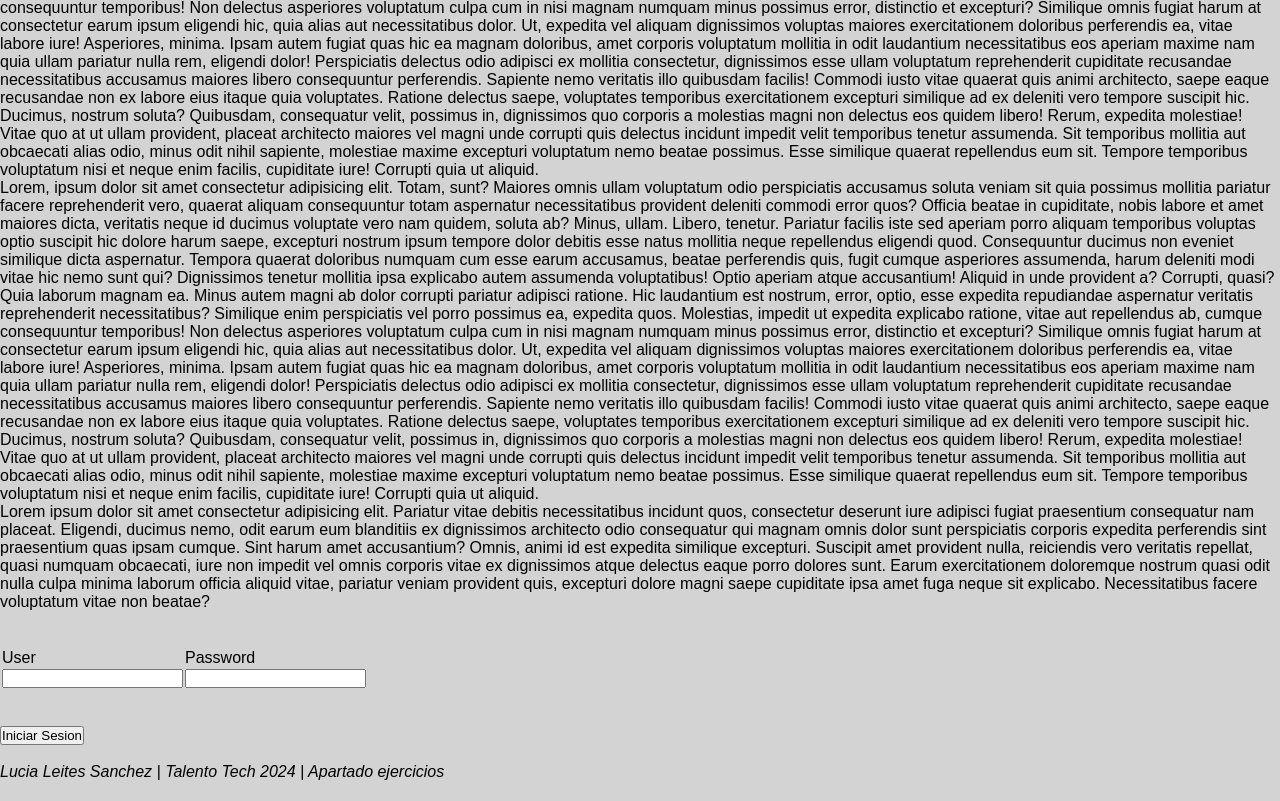
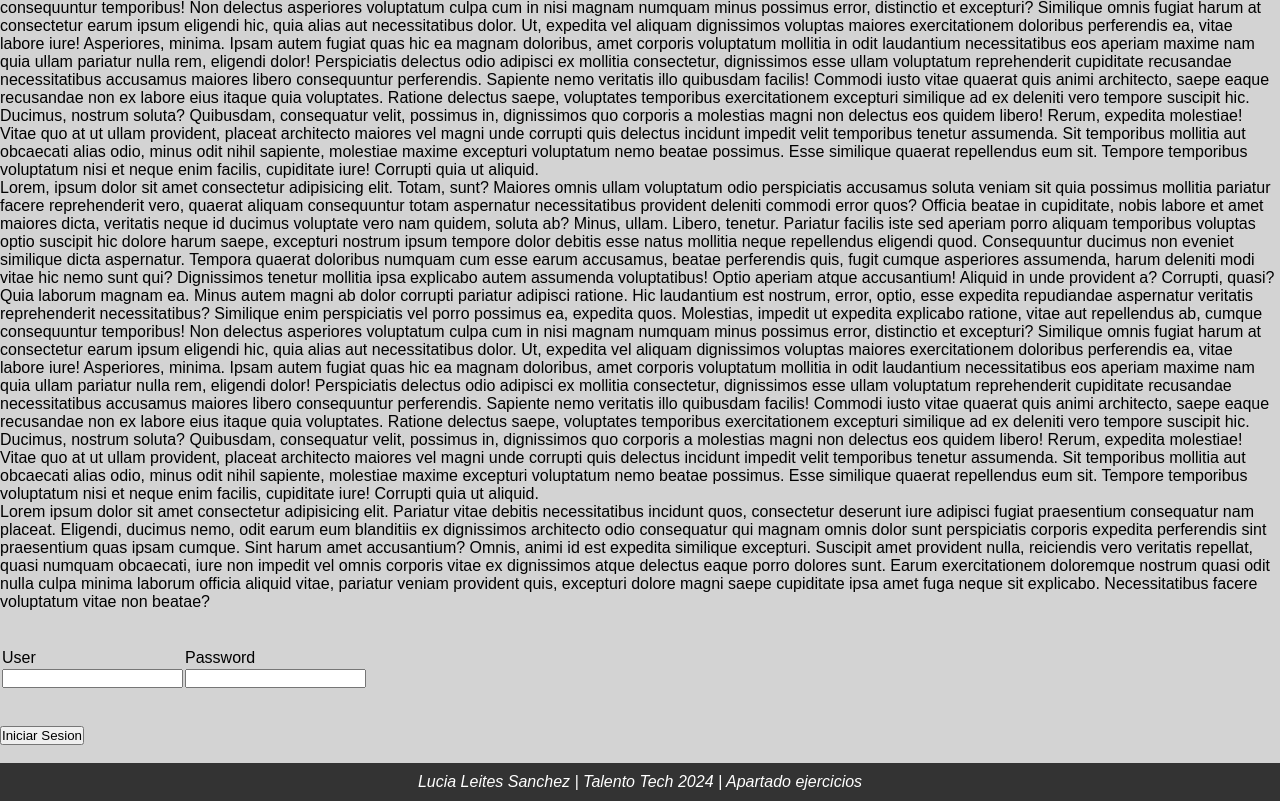
Before and after one commit to lucialeitessanchez/Ejercicios, a plain HTML site: page index.html in a window 1280 px wide. Shown: the part 1082-1883 px from the top of the page. Drawn offline with Linux system fonts and the light colour scheme.

Commit message:
se terminan con los estilos y se agrega al form el action

```diff
--- a/css/style.css
+++ b/css/style.css
@@ -27,3 +27,13 @@ nav ul li a{
     text-decoration: none; /* le saca el estilo del hipervinculo*/
     color: whitesmoke;
 }
+
+footer{
+    text-align: center;
+    padding: 10px 0 ;
+    background: #333;
+    color: #fff;
+    position: relative;
+    bottom: 0;
+    width: 100%;
+}
```
Also changed, not shown: contacto.html (+1 -1 lines).
